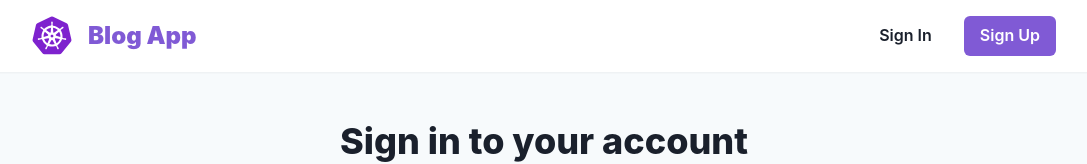
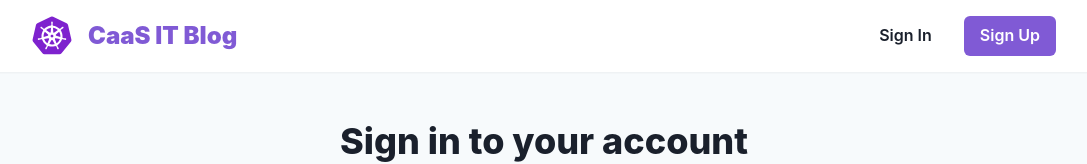
Before and after one commit to edreinoso/blog-app-frontend, a React (Create React App) app: page /login in a window 1280 px wide. Shown: the top 164 px of the page, without its empty margins (96-1183 px from the left). Built offline with nearby package versions, Linux system fonts and the light colour scheme; no server answers.

Commit message:
Changed the app name

```diff
--- a/public/index.html
+++ b/public/index.html
@@ -8,7 +8,7 @@
       name="description"
       content="Web app developed for the 'Software Containerization' course at Vrije Universiteit Amsterdam in 2022."
     />
-    <title>Blog App | Software Containerization</title>
+    <title>CaaS IT Blog</title>
   </head>
   <body>
     <noscript>You need to enable JavaScript to run this app.</noscript>
--- a/src/components/common/LogoHeader.tsx
+++ b/src/components/common/LogoHeader.tsx
@@ -9,7 +9,7 @@ const LogoHeader: React.FC<LogoHeaderProps> = () => {
     <Flex alignItems="center" justifyContent="center" mb={{ base: 14, lg: 20 }}>
       <Logo h={16} w={16} />
       <Text ml={4} fontSize="2xl" fontWeight="black" color="purple.700">
-        Blog App
+        CaaS IT Blog
       </Text>
     </Flex>
   );
--- a/src/components/common/NavBar.tsx
+++ b/src/components/common/NavBar.tsx
@@ -32,7 +32,7 @@ const NavBar: React.FC<NavBarProps> = () => {
         >
           <Logo h={10} w={10} />
           <Text ml={4} fontSize="2xl" fontWeight="black" color="purple.500">
-            Blog App
+            CaaS IT Blog
           </Text>
         </Flex>
 
```
